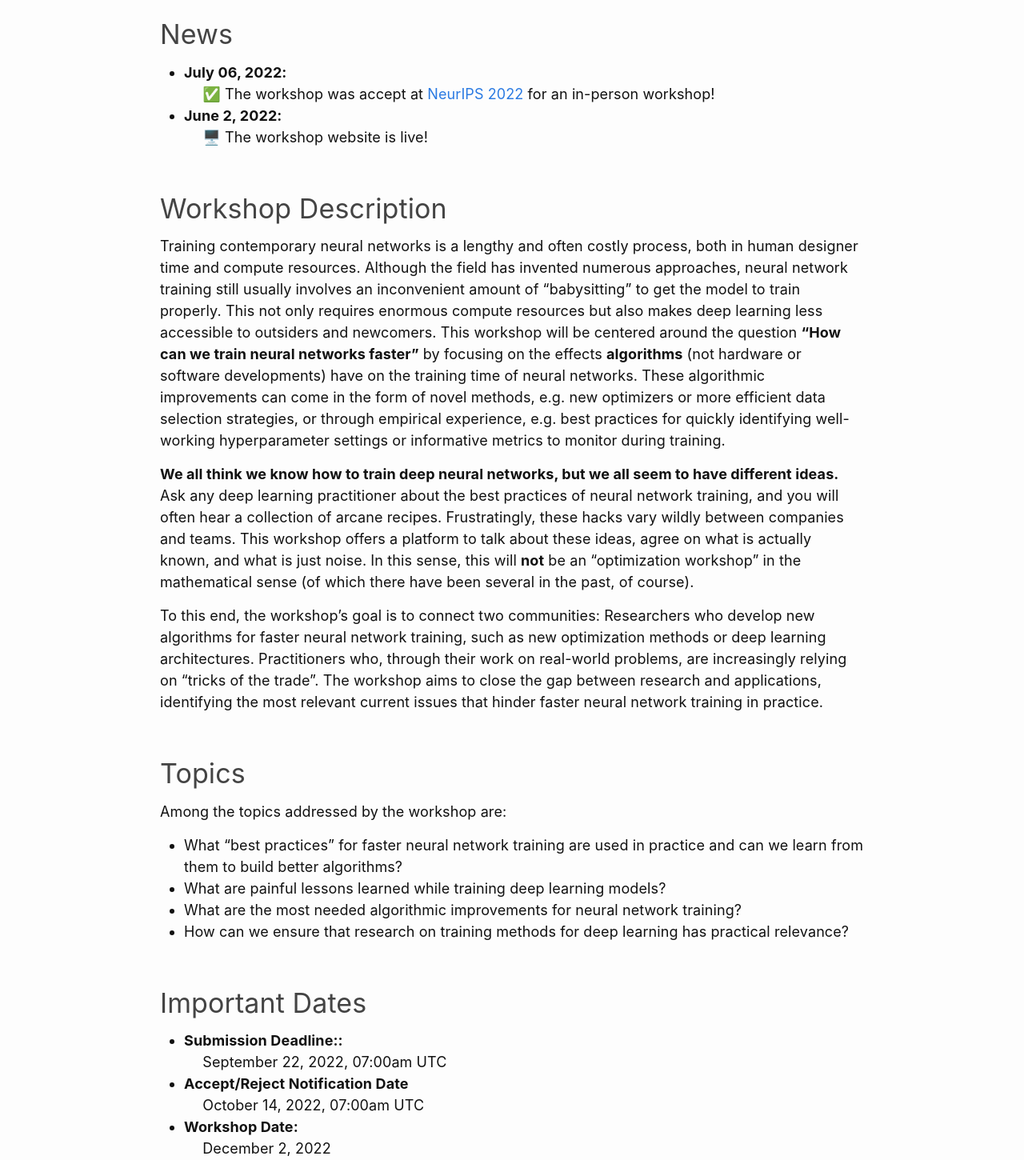
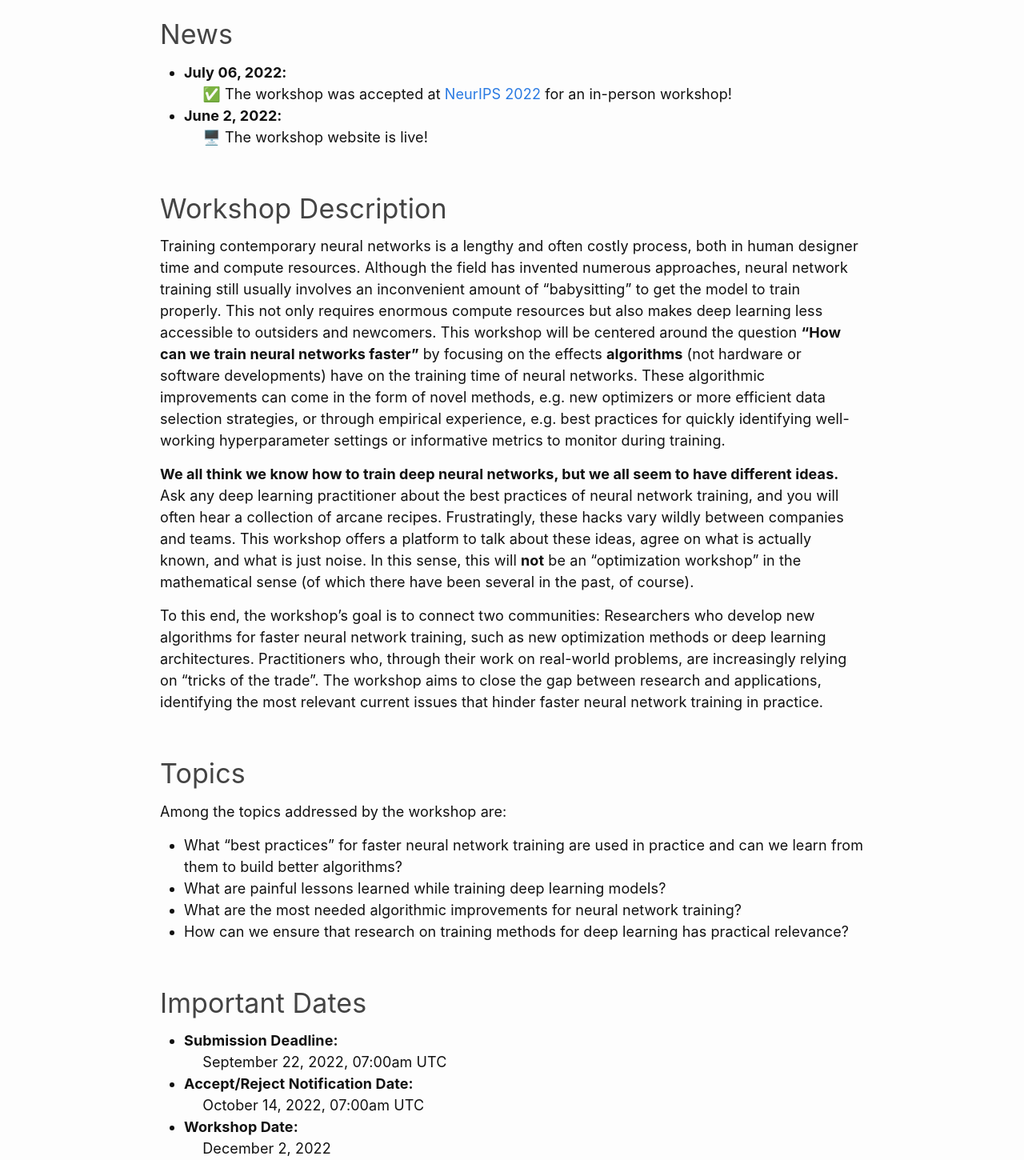
Before and after one commit to hity-workshop/NeurIPS2022, a Jekyll site: the page built from docs/index.md, in a window 1280 px wide. Shown: the part 375-1825 px from the top of the page at 80% size. Built offline with Jekyll 4.4.1, drawn with Linux system fonts in a browser that asks for light colours.

Commit message:
Fix typos

```diff
--- a/docs/index.md
+++ b/docs/index.md
@@ -22,7 +22,7 @@ layout: home
 ### News
 
 - **July 06, 2022:**\
-  &emsp; ✅ The workshop was accept at [NeurIPS 2022](https://nips.cc/) for an in-person workshop!
+  &emsp; ✅ The workshop was accepted at [NeurIPS 2022](https://nips.cc/) for an in-person workshop!
 - **June 2, 2022:** \
   &emsp; 🖥️ The workshop website is live!
 
@@ -62,9 +62,9 @@ Among the topics addressed by the workshop are:
 
 ### Important Dates
 
-- **Submission Deadline::**\
+- **Submission Deadline:**\
   &emsp; September 22, 2022, 07:00am UTC
-- **Accept/Reject Notification Date** \
+- **Accept/Reject Notification Date:** \
   &emsp; October 14, 2022, 07:00am UTC
 - **Workshop Date:**\
   &emsp; December 2, 2022
```
